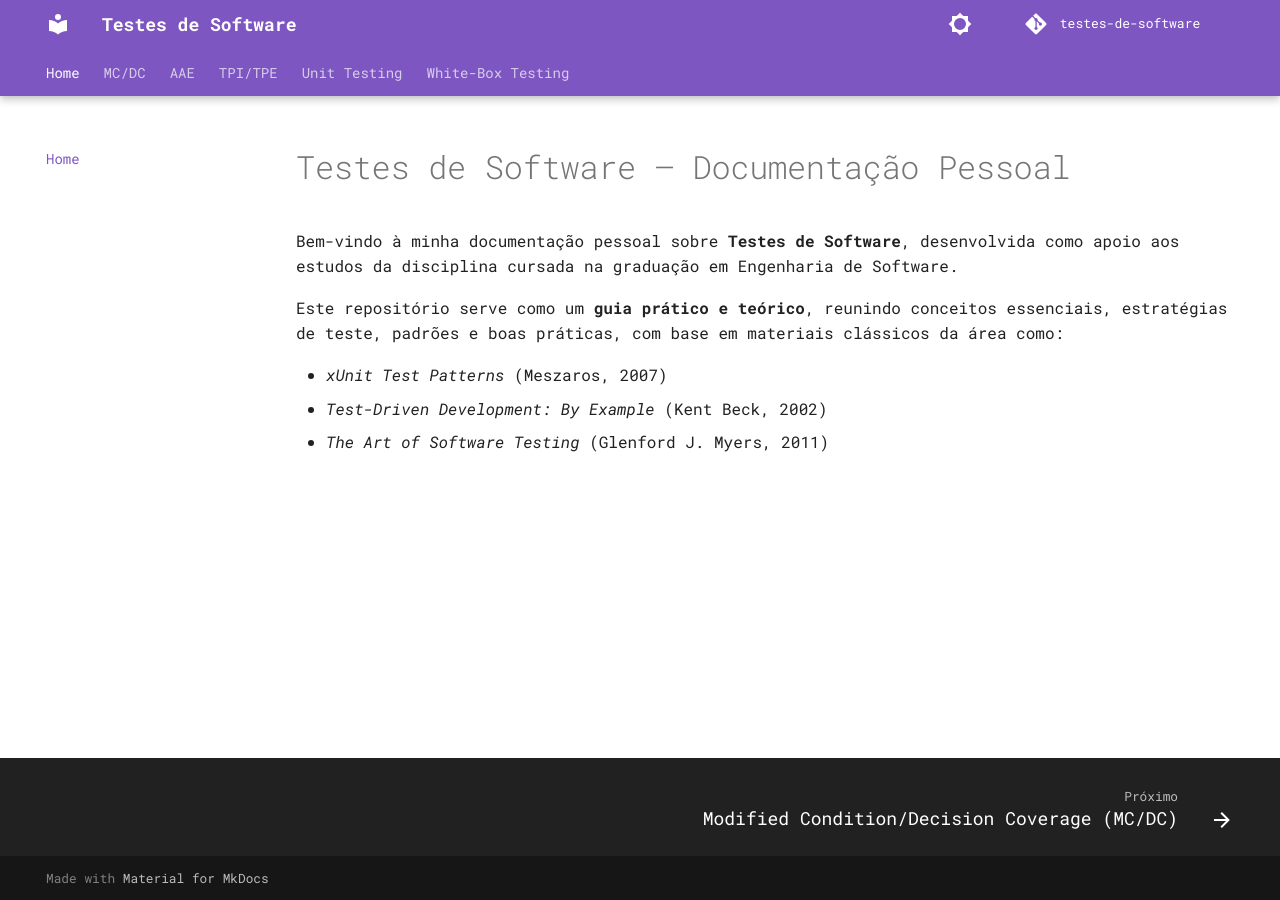
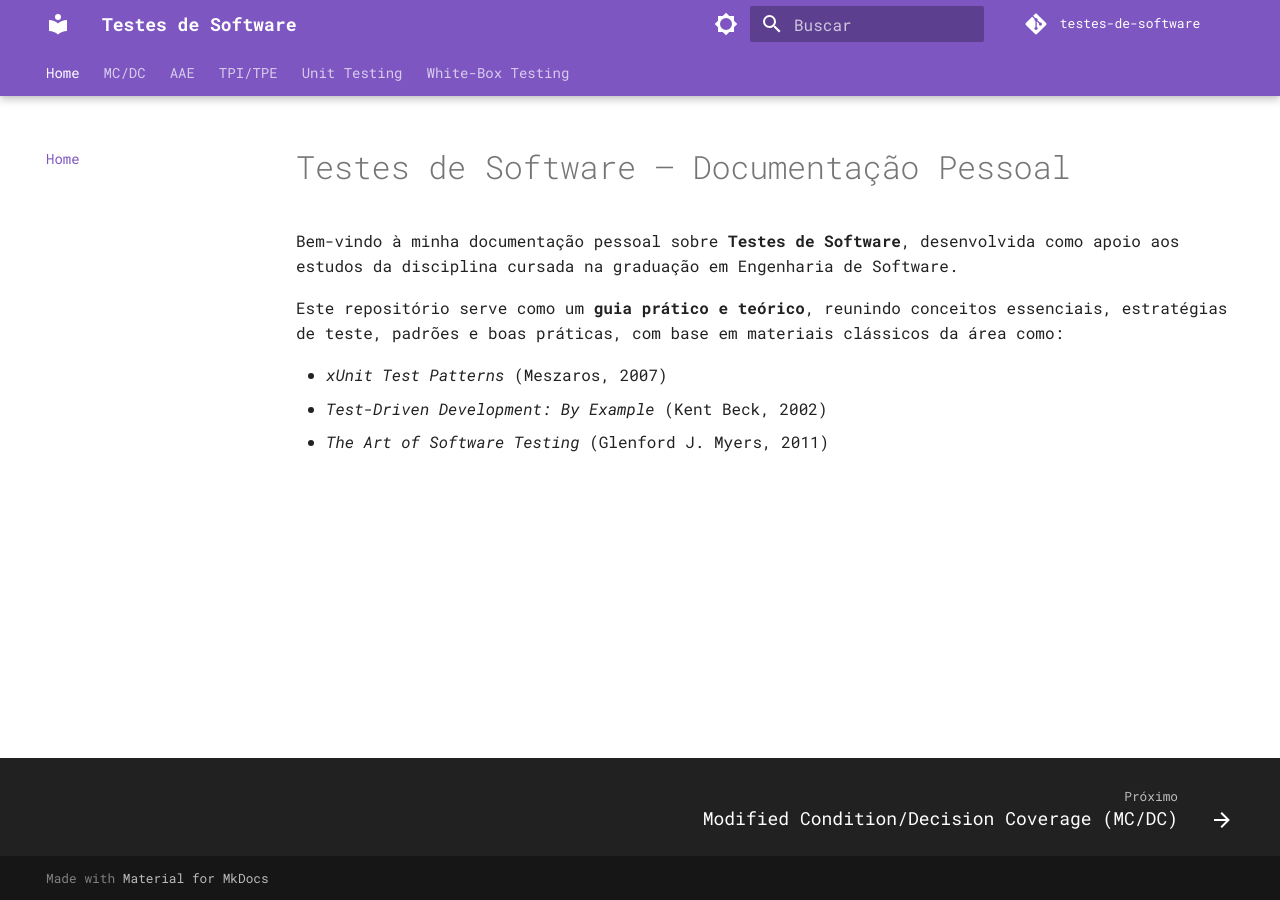
Before and after one commit to arthurrochamoreira/Testes-de-Software, an MkDocs documentation site: the page built from docs/index.md, in a window 1280 px wide. Built offline with MkDocs 1.6.1 and Material for MkDocs 9.7.7, drawn with Linux system fonts in a browser that asks for light colours; comment, search, counter and statistics services are not loaded.

Commit message:
update mkdocs.yml

```diff
--- a/mkdocs.yml
+++ b/mkdocs.yml
@@ -3,7 +3,8 @@ repo_url: https://github.com/arthurrochamoreira/Testes-de-Software
 repo_name: testes-de-software
 
 plugins:
-    - mermaid2
+  - search
+  - mermaid2
 
 theme:
   name: material
@@ -24,7 +25,6 @@ theme:
     - header.autohide
     - announce.dismiss
 
-
   language: pt-BR
   font:
     text: Roboto Mono
@@ -34,16 +34,16 @@ theme:
   palette:
     # Palette toggle for light mode
     - scheme: default
-      primary: deep purple   # Cor principal (barra superior, botões ativos)
-      accent: deep orange    # Cor de destaque (links, botões)
+      primary: deep purple
+      accent: deep orange
       toggle:
         icon: material/brightness-5
         name: Switch to dark mode
 
     # Palette toggle for dark mode
     - scheme: slate
-      primary: deep purple  # Cor principal (barra superior, botões ativos)
-      accent: deep orange   # Cor de destaque (links, botões)
+      primary: deep purple
+      accent: deep orange
       toggle:
         icon: material/brightness-2
         name: Switch to light mode
```
